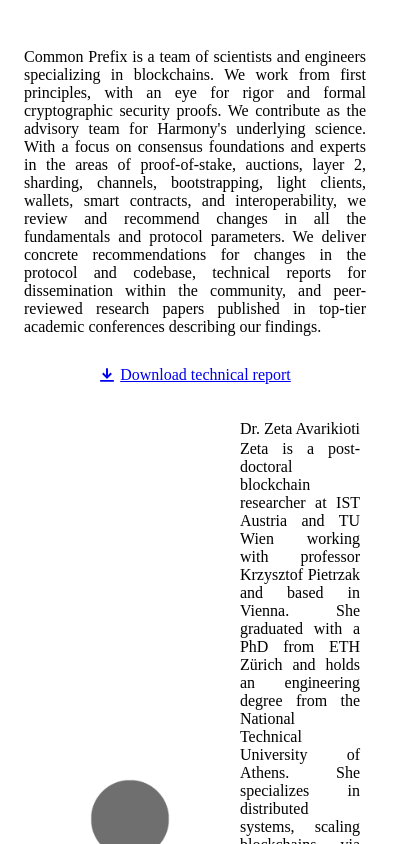
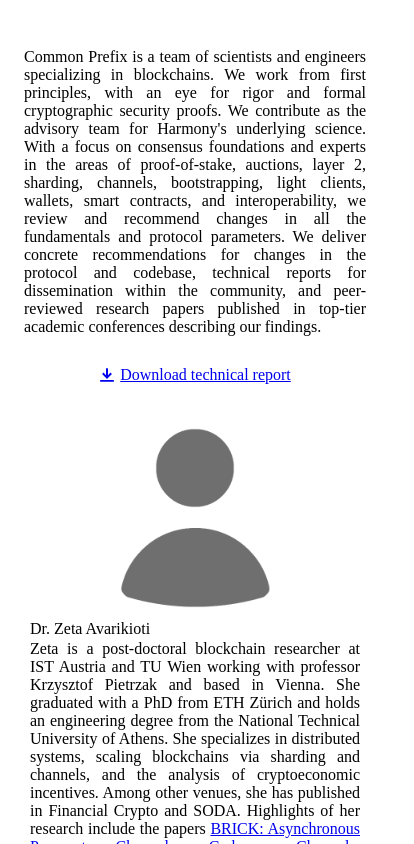
Before and after one commit to commonprefix/website, a Next.js app: page /harmony in a window 390 px wide. Shown: the top 844 px of the page, 414 px wide, since content can reach past the window. Built offline with nearby package versions, Linux system fonts and the light colour scheme.

Commit message:
Fix mobile

```diff
--- a/components/teamMember.js
+++ b/components/teamMember.js
@@ -6,10 +6,10 @@
   }
 
   return (
-    <Flex p="6" mt="10" borderWidth="1px" borderRadius="lg" overflow="hidden" alignItems="center">
+    <Flex p="6" mt="10" borderWidth="1px" flexWrap="wrap" borderRadius="lg" overflow="hidden" alignItems="center" justifyContent="center">
       <Image borderRadius="full" boxSize="200px" src={member.image ? member.image : "/avatar.png"} alt={member.name} />
 
-      <Box ml="10">
+      <Box>
         <Box fontWeight="semibold" lineHeight="tight" isTruncated>
           {member.name}
         </Box>
```
